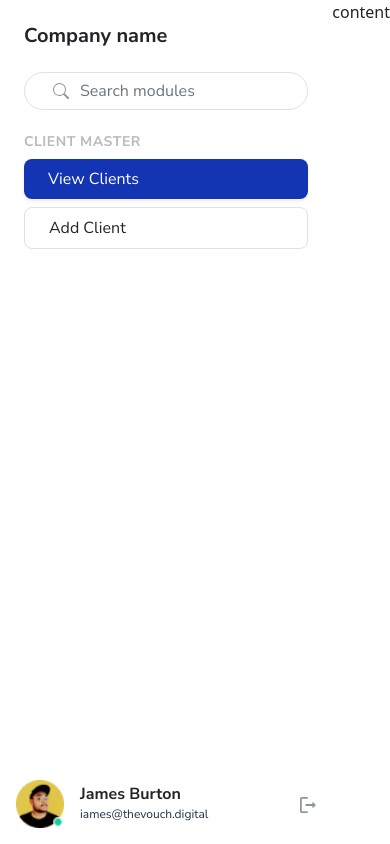
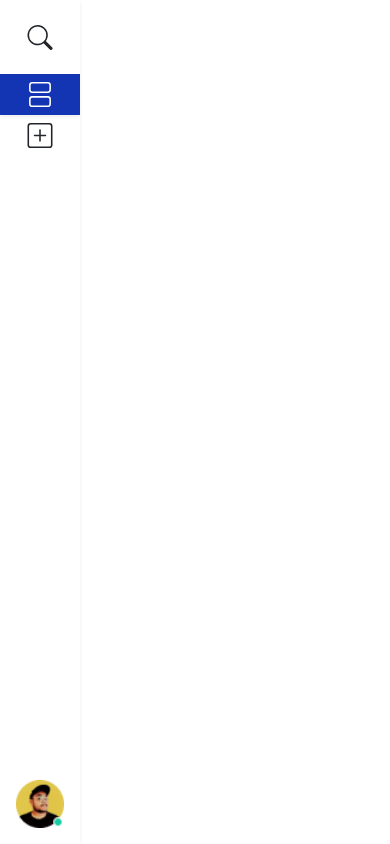
Before and after one commit to bhatshakran/vouch-adminpanel, a React (Vite) app: page / in a window 390 px wide. Built offline with nearby package versions, Linux system fonts and the light colour scheme.

Commit message:
Responsive sidebar created

```diff
--- a/src/routes/Dashboard/Sidebar/Sidebar.jsx
+++ b/src/routes/Dashboard/Sidebar/Sidebar.jsx
@@ -1,10 +1,12 @@
-import React from 'react';
+import React, { useState } from 'react';
 import avatar from '../../../assets/Avatars.png';
 
 const Sidebar = () => {
+  const [activeTab, setActiveTab] = useState('clients');
   return (
+    <>
       <div
-      className=' bg-white  pt-4 position-relative vh-100'
+        className='d-none d-lg-block bg-white  pt-4 position-relative vh-100'
         style={{ width: '336px', fontFamily: 'Nunito Sans' }}
       >
         <div className='mx-4'>
@@ -43,7 +45,11 @@ const Sidebar = () => {
         <div className='mx-4 mt-4'>
           <h4
             className='fw-bold'
-          style={{ color: '#B8BABC', fontSize: '14px', letterSpacing: '0.5px' }}
+            style={{
+              color: '#B8BABC',
+              fontSize: '14px',
+              letterSpacing: '0.5px',
+            }}
           >
             CLIENT MASTER
           </h4>
@@ -75,7 +81,10 @@ const Sidebar = () => {
               <h6 style={{ fontSize: '16px' }} className='fw-bold my-0'>
                 James Burton
               </h6>
-            <p style={{ fontSize: '12px', color: '#233244' }} className='my-0'>
+              <p
+                style={{ fontSize: '12px', color: '#233244' }}
+                className='my-0'
+              >
                 iames@thevouch.digital
               </p>
             </div>
@@ -101,6 +110,77 @@ const Sidebar = () => {
           </div>
         </div>
       </div>
+      <div
+        className='d-block d-lg-none   pt-4 position-relative vh-100 overflow-hidden bg-white shadow-sm'
+        style={{ width: '80px', fontFamily: 'Nunito Sans' }}
+      >
+        <div className='' role='button'>
+          <svg
+            xmlns='http://www.w3.org/2000/svg'
+            width='25'
+            height='25'
+            fill='currentColor'
+            className='bi bi-search w-100 '
+            viewBox='0 0 16 16'
+          >
+            <path d='M11.742 10.344a6.5 6.5 0 1 0-1.397 1.398h-.001c.03.04.062.078.098.115l3.85 3.85a1 1 0 0 0 1.415-1.414l-3.85-3.85a1.007 1.007 0 0 0-.115-.1zM12 6.5a5.5 5.5 0 1 1-11 0 5.5 5.5 0 0 1 11 0z' />
+          </svg>
+        </div>
+
+        <div className=' mt-4'>
+          <div
+            role='button'
+            className={`d-flex flex-column gap-2    py-2 my-0 ${
+              activeTab === 'clients' && 'primarybg shadow-sm'
+            }  `}
+            onClick={() => setActiveTab('clients')}
+          >
+            <svg
+              xmlns='http://www.w3.org/2000/svg'
+              width='25'
+              height='25'
+              fill='currentColor'
+              className={`bi bi-view-stacked w-100 ${
+                activeTab === 'clients' && 'text-white'
+              }`}
+              viewBox='0 0 16 16'
+            >
+              <path d='M3 0h10a2 2 0 0 1 2 2v3a2 2 0 0 1-2 2H3a2 2 0 0 1-2-2V2a2 2 0 0 1 2-2zm0 1a1 1 0 0 0-1 1v3a1 1 0 0 0 1 1h10a1 1 0 0 0 1-1V2a1 1 0 0 0-1-1H3zm0 8h10a2 2 0 0 1 2 2v3a2 2 0 0 1-2 2H3a2 2 0 0 1-2-2v-3a2 2 0 0 1 2-2zm0 1a1 1 0 0 0-1 1v3a1 1 0 0 0 1 1h10a1 1 0 0 0 1-1v-3a1 1 0 0 0-1-1H3z' />
+            </svg>
+          </div>
+
+          <div
+            role='button'
+            className={`d-flex flex-column gap-2   py-2 my-0  ${
+              activeTab === 'add' && 'primarybg shadow-sm'
+            } `}
+            onClick={() => setActiveTab('add')}
+          >
+            <svg
+              xmlns='http://www.w3.org/2000/svg'
+              width='25'
+              height='25'
+              fill='currentColor'
+              className={`bi bi-view-stacked w-100 ${
+                activeTab === 'add' && 'text-white'
+              }`}
+              viewBox='0 0 16 16'
+            >
+              <path d='M14 1a1 1 0 0 1 1 1v12a1 1 0 0 1-1 1H2a1 1 0 0 1-1-1V2a1 1 0 0 1 1-1h12zM2 0a2 2 0 0 0-2 2v12a2 2 0 0 0 2 2h12a2 2 0 0 0 2-2V2a2 2 0 0 0-2-2H2z' />
+              <path d='M8 4a.5.5 0 0 1 .5.5v3h3a.5.5 0 0 1 0 1h-3v3a.5.5 0 0 1-1 0v-3h-3a.5.5 0 0 1 0-1h3v-3A.5.5 0 0 1 8 4z' />
+            </svg>
+          </div>
+        </div>
+
+        <div className='position-absolute bottom-0 d-flex align-items-center justify-content-between w-100  py-2 pb-3 px-3'>
+          <div className='d-flex align-items-center gap-3'>
+            <div>
+              <img src={avatar} alt='' width='48px' height='48px' />
+            </div>
+          </div>
+        </div>
+      </div>
+    </>
   );
 };
 
--- a/src/routes/Dashboard/index.tsx
+++ b/src/routes/Dashboard/index.tsx
@@ -5,7 +5,7 @@ const Dashboard = () => {
   return (
     <section className='d-flex'>
       <Sidebar />
-      <div>content</div>
+      <div></div>
     </section>
   );
 };
```
Lines whose indentation alone changed are shown as unchanged.
